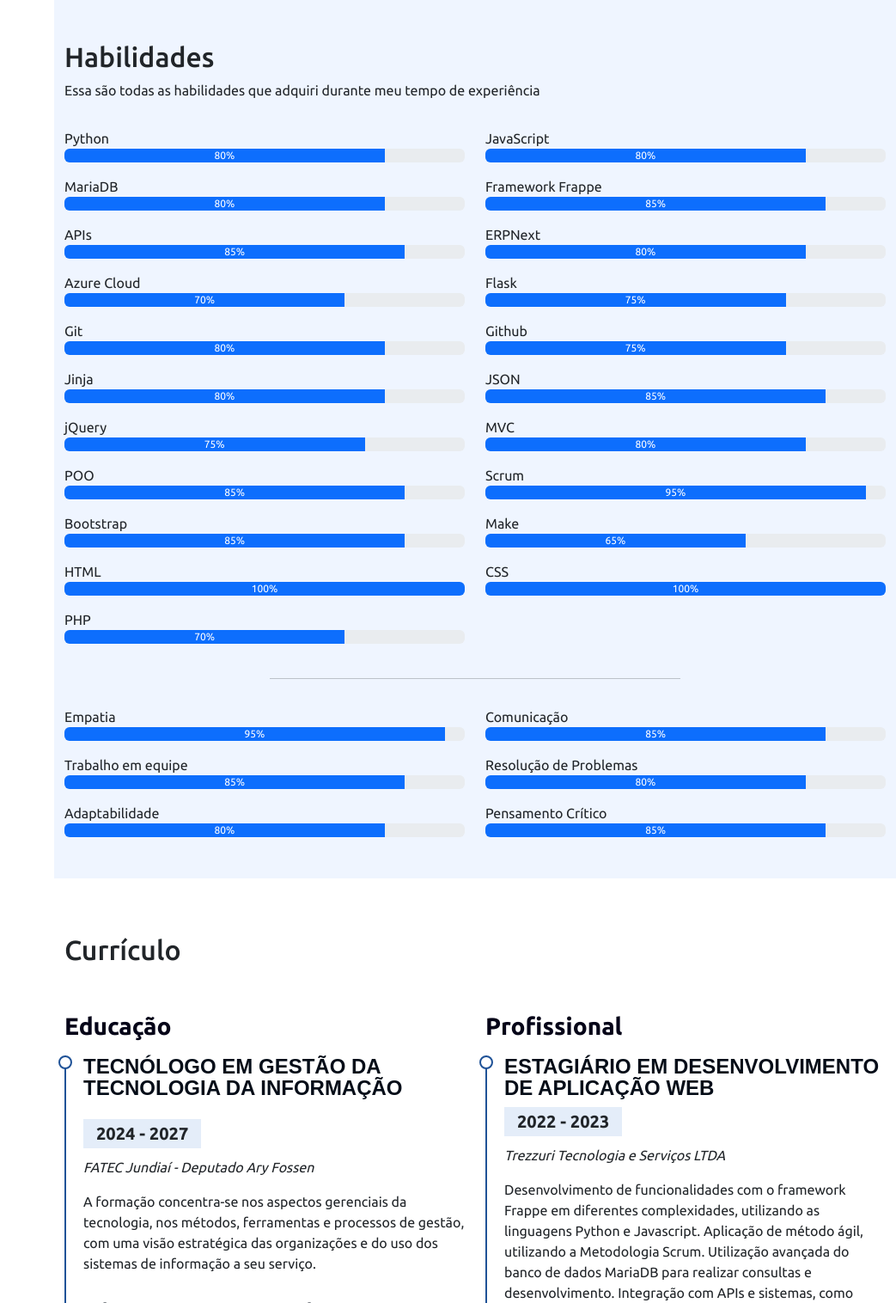
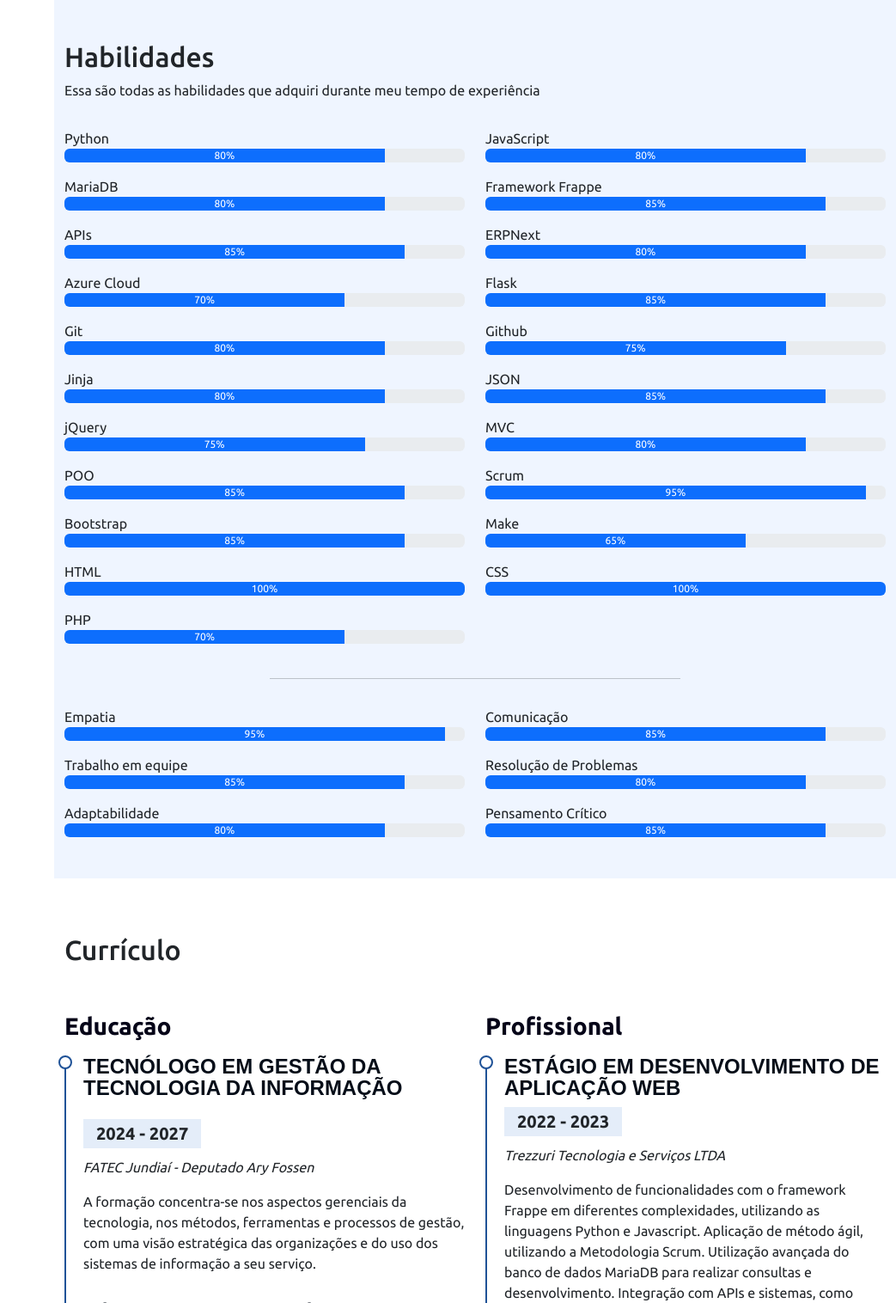
Before and after one commit to VictorHugo842/portfolio-flask, a Flask app: page / in a window 1280 px wide. Shown: the part 1523-3039 px from the top of the page at 86% size, without its empty margins (237-1280 px from the left). Run offline with Flask 3, Linux system fonts and the light colour scheme; some libraries are stand-ins or nearby versions.

Commit message:
correções botão cards

```diff
--- a/templates/index.html
+++ b/templates/index.html
@@ -221,7 +221,7 @@
                         <p class="mt-3 mb-0">Flask</p>
                         <div class="progress" role="progressbar" aria-label="Example with label" aria-valuenow="25"
                             aria-valuemin="0" aria-valuemax="100">
-                            <div class="progress-bar" data-anime="left" style="width: 75%">75%</div>
+                            <div class="progress-bar" data-anime="left" style="width: 85%">85%</div>
                         </div>
                     </div>
                     <div class="col-md-6">
@@ -392,7 +392,7 @@
                     <div class="col-md-6">
                         <h3 class="cv-title">Profissional</h3>
                         <div class="cv-item" data-anime="up">
-                            <h4>Estagiário em Desenvolvimento de Aplicação Web</h4>
+                            <h4>Estágio em Desenvolvimento de Aplicação Web</h4>
                             <h5>2022 - 2023</h5>
                             <p><em>Trezzuri Tecnologia e Serviços LTDA</em></p>
                             <p>
@@ -528,7 +528,7 @@
                             </div>
                         </div> -->
                     </div>
-                    <button class="carousel-control-prev" type="button" data-bs-target="#carouselPortfolio"
+                    <!-- <button class="carousel-control-prev" type="button" data-bs-target="#carouselPortfolio"
                         data-bs-slide="prev">
                         <span class="carousel-control-prev-icon" aria-hidden="true"></span>
                         <span class="visually-hidden">Previous</span>
@@ -537,7 +537,7 @@
                         data-bs-slide="next">
                         <span class="carousel-control-next-icon" aria-hidden="true"></span>
                         <span class="visually-hidden">Next</span>
-                    </button>
+                    </button> -->
                 </div>
             </div>
         </section>
```
